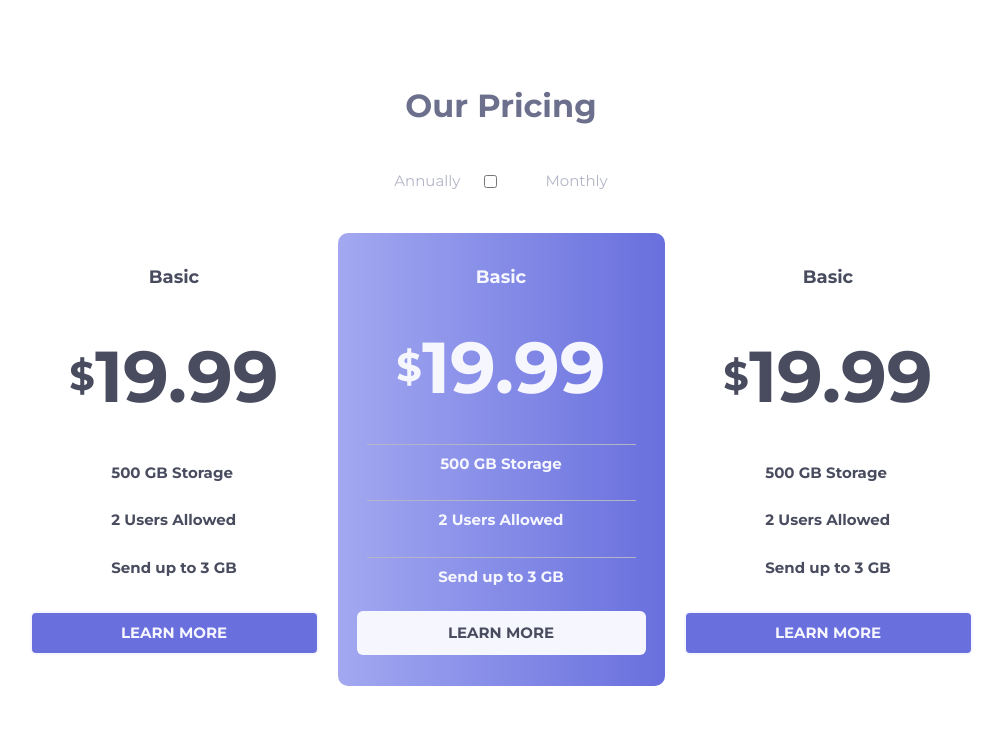
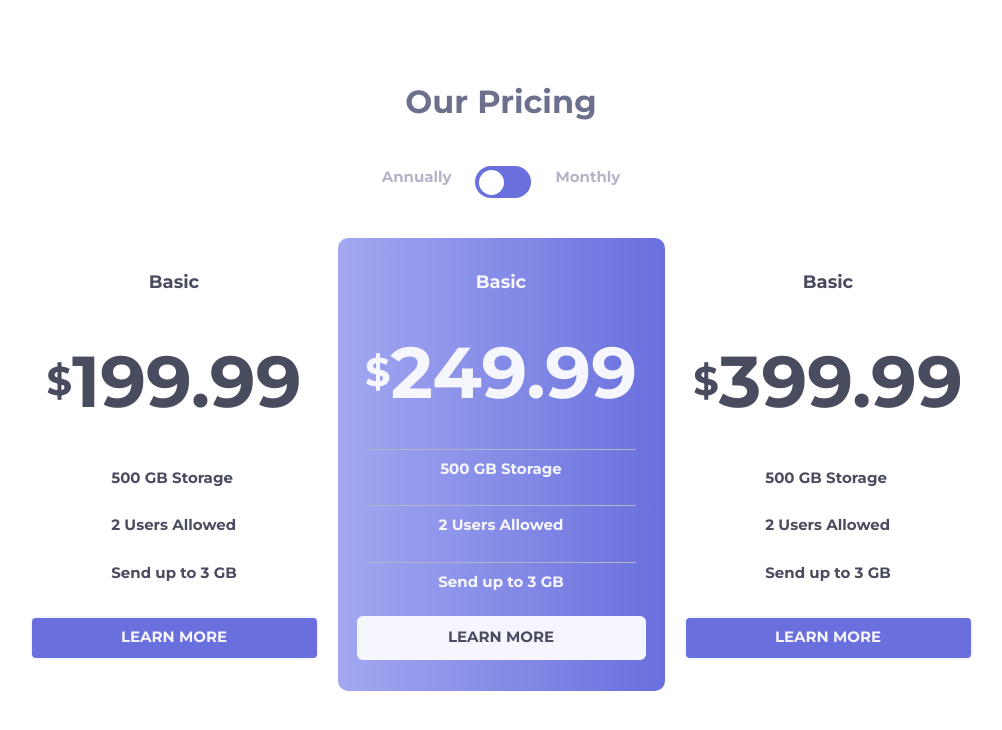
Before and after one commit to IamLeslieClaussen/pricing-component, a website built with Vite: page index.html in a window 1280 px wide. Shown: the whole page, without its empty margins (139-1141 px from the left). Built offline with nearby package versions, Linux system fonts and the light colour scheme.

Commit message:
latest commit

```diff
--- a/index.html
+++ b/index.html
@@ -18,10 +18,17 @@
           Our Pricing
         </h1>
         <div class="flex space-x-[24px]">
-          <p class="text-neutral-light-grayish-blue">Annually</p>
-          <input type="checkbox" id="check" />
-          <label for="check"></label>
-          <p class="text-neutral-light-grayish-blue">Monthly</p>
+          <p class="text-neutral-light-grayish-blue font-bold">Annually</p>
+          <label
+            for="check"
+            class="bg-primary-2 w-[56px] h-[32px] rounded-full relative cursor-pointer"
+          >
+            <input type="checkbox" id="check" class="sr-only peer" />
+            <span
+              class="w-[25px] h-[25px] bg-white absolute rounded-full left-1 top-1 peer-checked:bg-white peer-checked:left-6"
+            ></span>
+          </label>
+          <p class="text-neutral-light-grayish-blue font-bold">Monthly</p>
         </div>
       </div>
       <div class="grid grid-cols-1 lg:grid-cols-3 space-y-[32px]">
@@ -32,10 +39,16 @@
             Basic
           </h3>
           <div
-            class="flex items-center font-bold text-neutral-dark-grayish-blue"
+            class="monthly items-center font-bold text-neutral-dark-grayish-blue hidden"
           >
             <p class="text-[40px]">$</p>
             <p class="text-[72px]">19.99</p>
+          </div>
+          <div
+            class="yearly items-center font-bold text-neutral-dark-grayish-blue flex"
+          >
+            <p class="text-[40px]">$</p>
+            <p class="text-[72px]">199.99</p>
           </div>
           <ul class="space-y-[25px] font-bold text-neutral-dark-grayish-blue">
             <li>500 GB Storage</li>
@@ -54,10 +67,16 @@
         >
           <h3 class="text-[18px] font-bold">Basic</h3>
           <div
-            class="flex items-center font-bold text-neutral-very-light-grayish-blue"
+            class="monthly items-center font-bold text-neutral-very-light-grayish-blue hidden"
           >
             <p class="text-[40px]">$</p>
-            <p class="text-[72px]">19.99</p>
+            <p class="text-[72px]">24.99</p>
+          </div>
+          <div
+            class="yearly items-center font-bold text-neutral-very-light-grayish-blue flex"
+          >
+            <p class="text-[40px]">$</p>
+            <p class="text-[72px]">249.99</p>
           </div>
           <ul
             class="space-y-[25px] font-bold text-neutral-very-light-grayish-blue w-full"
@@ -92,10 +111,16 @@
             Basic
           </h3>
           <div
-            class="flex items-center font-bold text-neutral-dark-grayish-blue"
+            class="monthly items-center font-bold text-neutral-dark-grayish-blue hidden"
           >
             <p class="text-[40px]">$</p>
-            <p class="text-[72px]">19.99</p>
+            <p class="text-[72px]">39.99</p>
+          </div>
+          <div
+            class="yearly items-center font-bold text-neutral-dark-grayish-blue flex"
+          >
+            <p class="text-[40px]">$</p>
+            <p class="text-[72px]">399.99</p>
           </div>
           <ul class="space-y-[25px] font-bold text-neutral-dark-grayish-blue">
             <li>500 GB Storage</li>
--- a/src/main.ts
+++ b/src/main.ts
@@ -0,0 +1,21 @@
+document.addEventListener("DOMContentLoaded", () => {
+  const check = document.getElementById("check") as HTMLInputElement;
+  const yearly = document.querySelectorAll(
+    ".yearly"
+  ) as NodeListOf<HTMLDivElement>;
+  const monthly = document.querySelectorAll(
+    ".monthly"
+  ) as NodeListOf<HTMLDivElement>;
+
+  if (!check) {
+    console.error("checkbpx element not found");
+  }
+
+  check.addEventListener("change", () => {
+    if (check.checked) {
+      console.log("Switched to Monthly pricing");
+    } else {
+      console.log("switched to Annual Pricing");
+    }
+  });
+});
```
Also changed, not shown: public/output.css.
